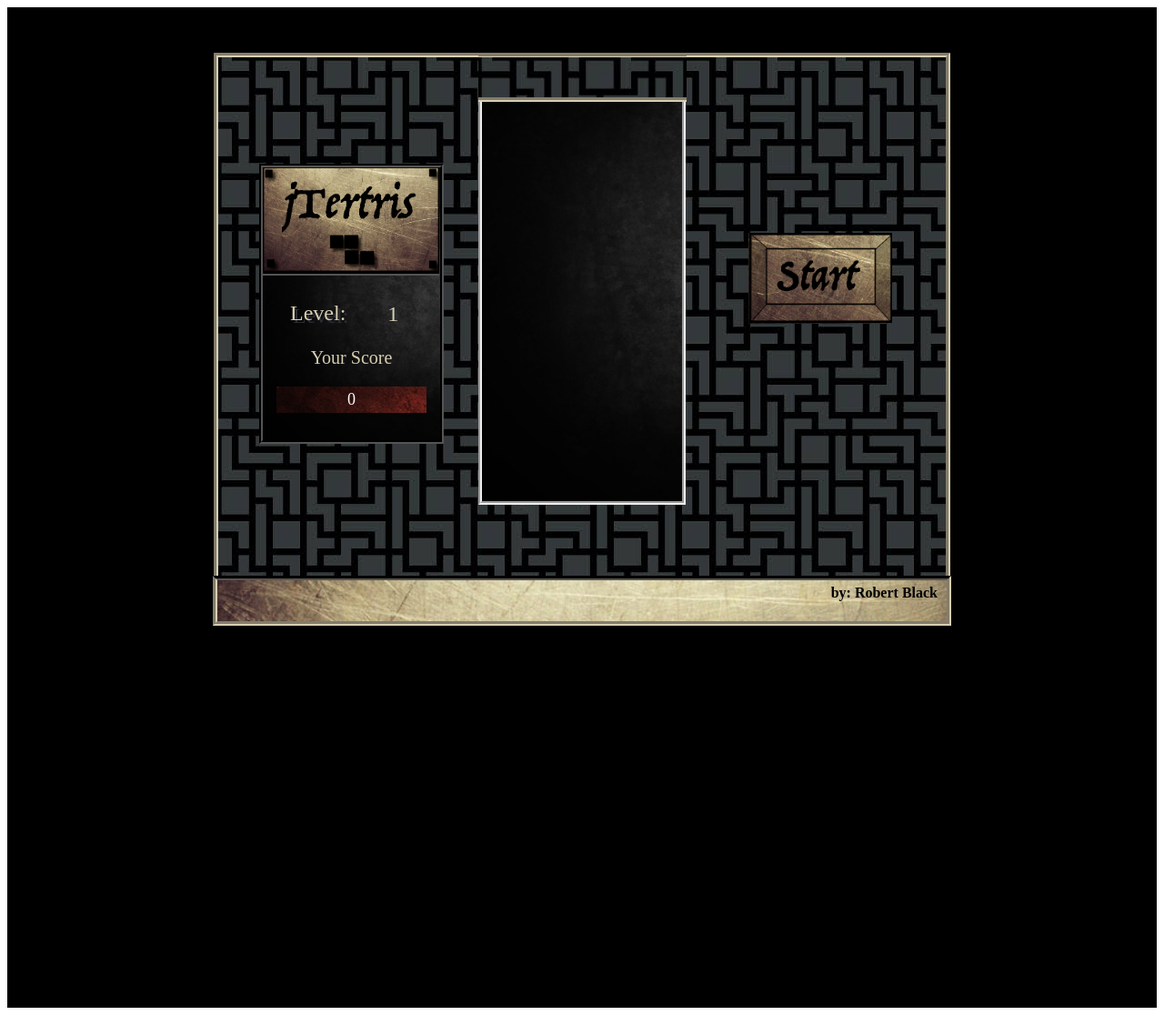
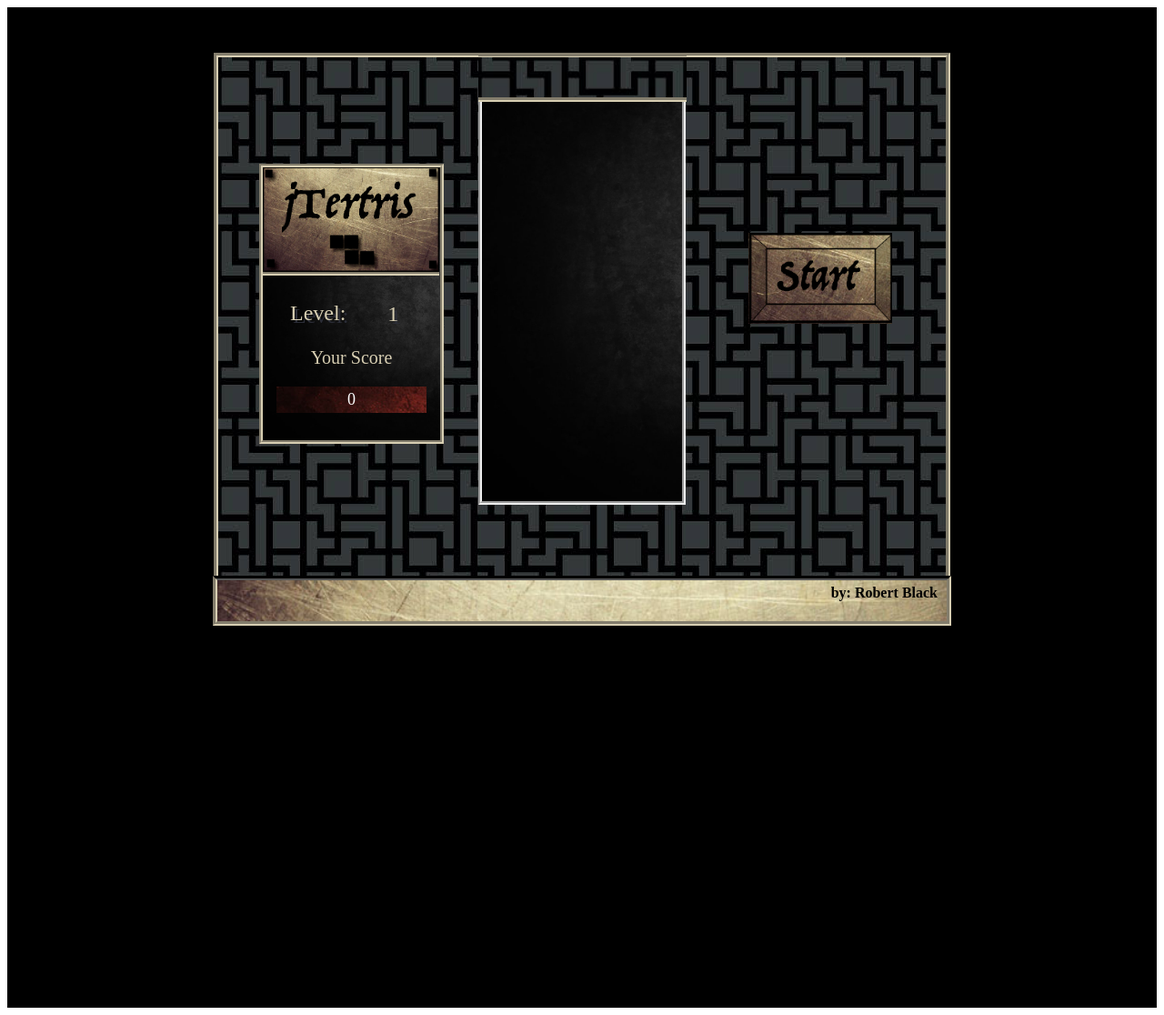
Before and after one commit to Rbla3066/jTetris, a PHP site: page / in a window 1280 px wide. Shown: the whole page at 91% size. Run offline with PHP 8.4, Linux system fonts and the light colour scheme.

```diff
--- a/style.css
+++ b/style.css
@@ -21,7 +21,7 @@
 	position: relative;
 	border-style: groove;
 	border-width: 4px;
-	border-color: black;
+	border-color: #d7ceb2;
 	outline-color: gray;
 	top: -375px;
 	left: 30px;
@@ -76,7 +76,7 @@
 	border-style: groove;
 	border-width: 0px;
 	border-bottom-width: 4px;
-	border-color: black;
+	border-color: #d7ceb2;
 	outline-color: gray
 }
 .set{
@@ -112,6 +112,7 @@
 }
 .button {
 	border-style: solid;
+	border-color: black;
 	border-width: 2px;
 }
 #downButton {
```
Also changed, not shown: images/block.jpg (deleted), images/grayback.jpg (deleted), 1 other file.
